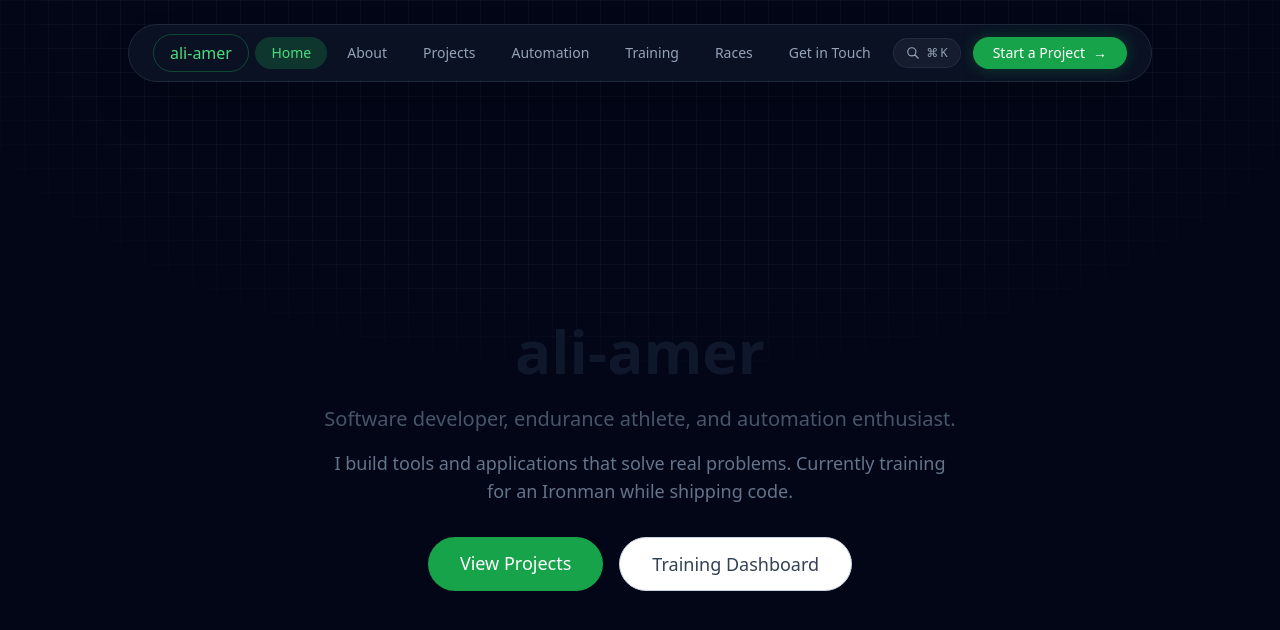
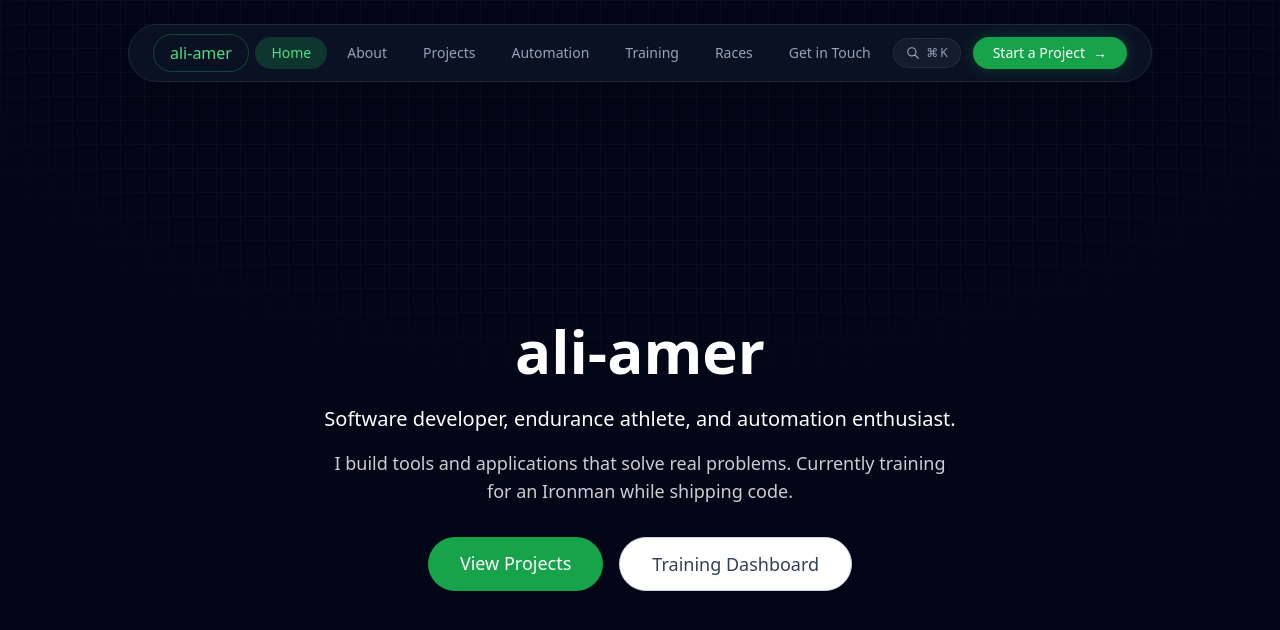
Before and after one commit to alihamyamer/portfolio, a Next.js app: page / in a window 1280 px wide. Shown: the top 630 px of the page. Built offline with nearby package versions, Linux system fonts and the light colour scheme.

Commit message:
Update text color on main page to white for improved visibility
Made-with: Cursor

```diff
--- a/app/page.tsx
+++ b/app/page.tsx
@@ -5,13 +5,13 @@ export default function Home() {
   return (
     <div className="min-h-screen pt-28 flex items-center justify-center">
       <PageTransition className="text-center max-w-2xl px-4">
-        <h1 className="text-5xl md:text-6xl font-bold text-slate-900 mb-6">
+        <h1 className="text-5xl md:text-6xl font-bold text-white mb-6">
           ali-amer
         </h1>
-        <p className="text-xl text-slate-600 mb-4">
+        <p className="text-xl text-white mb-4">
           Software developer, endurance athlete, and automation enthusiast.
         </p>
-        <p className="text-lg text-slate-500 mb-8">
+        <p className="text-lg text-white/80 mb-8">
           I build tools and applications that solve real problems. Currently training for an Ironman while shipping code.
         </p>
         <div className="flex gap-4 justify-center flex-wrap">
```
